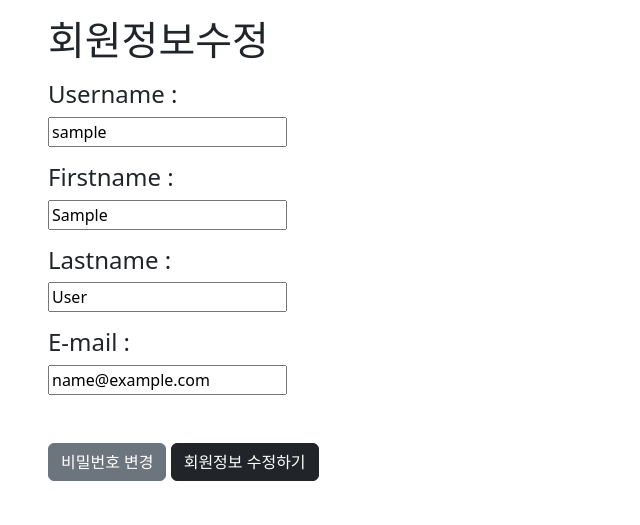
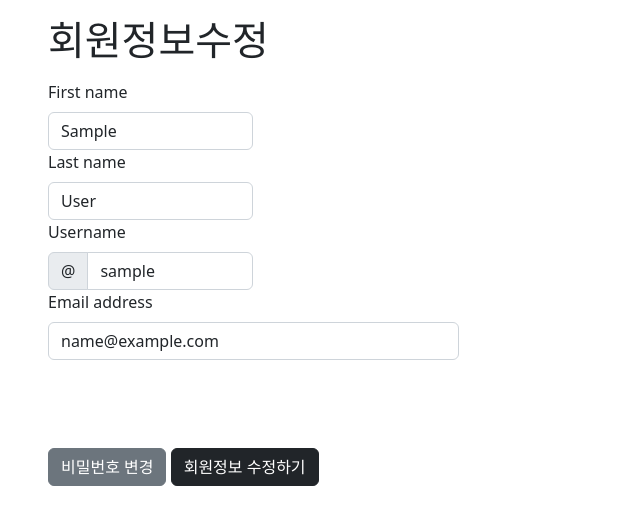
Before and after one commit to ohmy-Josh/ssafy-final-pjt, a Django app: page /accounts/update/ in a window 1280 px wide. Shown: the part 74-599 px from the top of the page, without its empty margins (0-640 px from the left). Run offline with Django 3.2, Linux system fonts and the light colour scheme; the visitor is signed in with stand-in values (Sample User, id 1); some libraries are stand-ins or nearby versions.

Commit message:
0524secondmerge

```diff
--- a/pjt-django/accounts/forms.py
+++ b/pjt-django/accounts/forms.py
@@ -1,5 +1,6 @@
 from django.contrib.auth.forms import UserChangeForm, UserCreationForm
 from django.contrib.auth import get_user_model
+from django import forms
 
 class CustomUserChangeForm(UserChangeForm):
     class Meta:
@@ -7,6 +8,28 @@ class CustomUserChangeForm(UserChangeForm):
         fields = ('username', 'email', 'first_name', 'last_name', )
         exclude= ('password',)
         # 회원 정보 변경시 필드 고려하기
+        widgets = {
+            'username': forms.TextInput(
+                attrs={
+                    'class': 'form-control',
+                }
+            ),
+            'first_name': forms.TextInput(
+                attrs={
+                    'class': 'form-control',
+                }
+            ),
+            'last_name': forms.TextInput(
+                attrs={
+                    'class': 'form-control',
+                }
+            ),
+            'email': forms.TextInput(
+                attrs={
+                    'class': 'form-control',
+                }
+            ),
+        }
 
 
 class CustomUserCreationForm(UserCreationForm):
--- a/pjt-django/accounts/templates/accounts/update.html
+++ b/pjt-django/accounts/templates/accounts/update.html
@@ -6,13 +6,37 @@
   <h1 class="mb-3">회원정보수정</h1>
   <form action="" method="POST">
     {% csrf_token %}
-    <h4 class="mt-3">Username : </h4>    {{ form.username }}
-    <h4 class="mt-3">Firstname  : </h4>    {{ form.first_name }}
-    <h4 class="mt-3">Lastname  :</h4>     {{ form.last_name }}
-    <h4 class="mt-3">E-mail    : </h4>       {{ form.email}}
+      <div class="col-md-2">
+        <label for="validationCustom01" class="form-label">First name</label>
+        {{ form.first_name }}
+        <div class="valid-feedback">
+          Looks good!
+        </div>
+      </div>
+      <div class="col-md-2">
+        <label for="validationCustom02" class="form-label">Last name</label>
+        {{ form.last_name }}
+        <div class="valid-feedback">
+          Looks good!
+        </div>
+      </div>
+      <div class="col-md-2">
+        <label for="validationCustomUsername" class="form-label">Username</label>
+        <div class="input-group has-validation">
+          <span class="input-group-text" id="inputGroupPrepend">@</span>
+          {{ form.username }}
+          <div class="invalid-feedback">
+            Please choose a username.
+          </div>
+        </div>
+      </div>
+      <div class="mb-3 col-md-4">
+        <label for="exampleFormControlInput1" class="form-label">Email address</label>
+          {{ form.email}}
+      </div>
     <br>
     <a class="btn btn-secondary mt-5" role="button" href="{% url 'accounts:change_password' %}">비밀번호 변경</a>
     <button class="btn btn-dark mt-5">회원정보 수정하기</button>
-  </form>
+    </form>
 </div>
 {% endblock content %}
--- a/pjt-django/accounts/views.py
+++ b/pjt-django/accounts/views.py
@@ -64,7 +64,6 @@
             return redirect('movies:index')
     else:
         form = CustomUserChangeForm(instance=request.user)
-
     context = {
         'form' : form,
     }
--- a/pjt-django/movies/forms.py
+++ b/pjt-django/movies/forms.py
@@ -1,4 +1,3 @@
-from logging import PlaceHolder
 from .models import Review
 from django import forms
 
--- a/pjt-django/movies/templates/movies/index.html
+++ b/pjt-django/movies/templates/movies/index.html
@@ -70,6 +70,9 @@
         </div>
       {% endfor %}
     </div>
+    <a style="position:fixed; bottom:40px; right:30px; z-index: 30;" href="{% url 'quizzes:index'%}" >
+      <img src="https://kcoupet.com/assets/img/sideMenu/index_hambg_icon12.png" alt="퀴즈 이미지" style="width: 150px;">
+    </a>
   </body>
 {% endblock %}
 
--- a/pjt-django/static/css/style.css
+++ b/pjt-django/static/css/style.css
@@ -55,3 +55,7 @@
   opacity:2;
   transform:scale(1);
 }
+
+.email-update {
+  background-color: aqua;
+}
--- a/pjt-django/templates/base.html
+++ b/pjt-django/templates/base.html
@@ -35,7 +35,7 @@
             <ul class="navbar-nav justify-content-end flex-grow-1 pe-3">
               {% if user.is_authenticated %}
               <li class="nav-item">
-                <form action="{% url 'accounts:update' %}" method="POST">
+                <form action="{% url 'accounts:update' %}" method="GET">
                   {% csrf_token %}
                   <input class="bg-transparent text-dark border-0 text-start"type="submit" value="회원정보 수정">
                 </form>
@@ -58,7 +58,7 @@
                 <a class="nav-link active text-dark" aria-current="page" href="{% url 'movies:index'%}" style="margin-left: 5px;">Home</a>
               </li>
               <li class="nav-item dropdown">
-                <a class="nav-link dropdown-toggle text-dark" href="#" id="offcanvasNavbarDropdown" role="button" data-bs-toggle="dropdown" aria-expanded="false" style="margin-left: 5px;">
+                <a class="nav-link dropdown-toggle text-dark" href="{% url 'quizzes:index'%}" id="offcanvasNavbarDropdown" role="button" data-bs-toggle="dropdown" aria-expanded="false" style="margin-left: 5px;">
                   Quizzes
                 </a>
                 <ul class="dropdown-menu" aria-labelledby="offcanvasNavbarDropdown">
@@ -78,6 +78,7 @@
         </div>
       </div>
     </nav>
+    <div></div>
 
     {% block content %}
     {% endblock content %}
```
Also changed, not shown: pjt-django/accounts/templates/accounts/signup.html (+5 -3 lines), pjt-django/movies/templates/movies/detail.html (+5 -2 lines).
